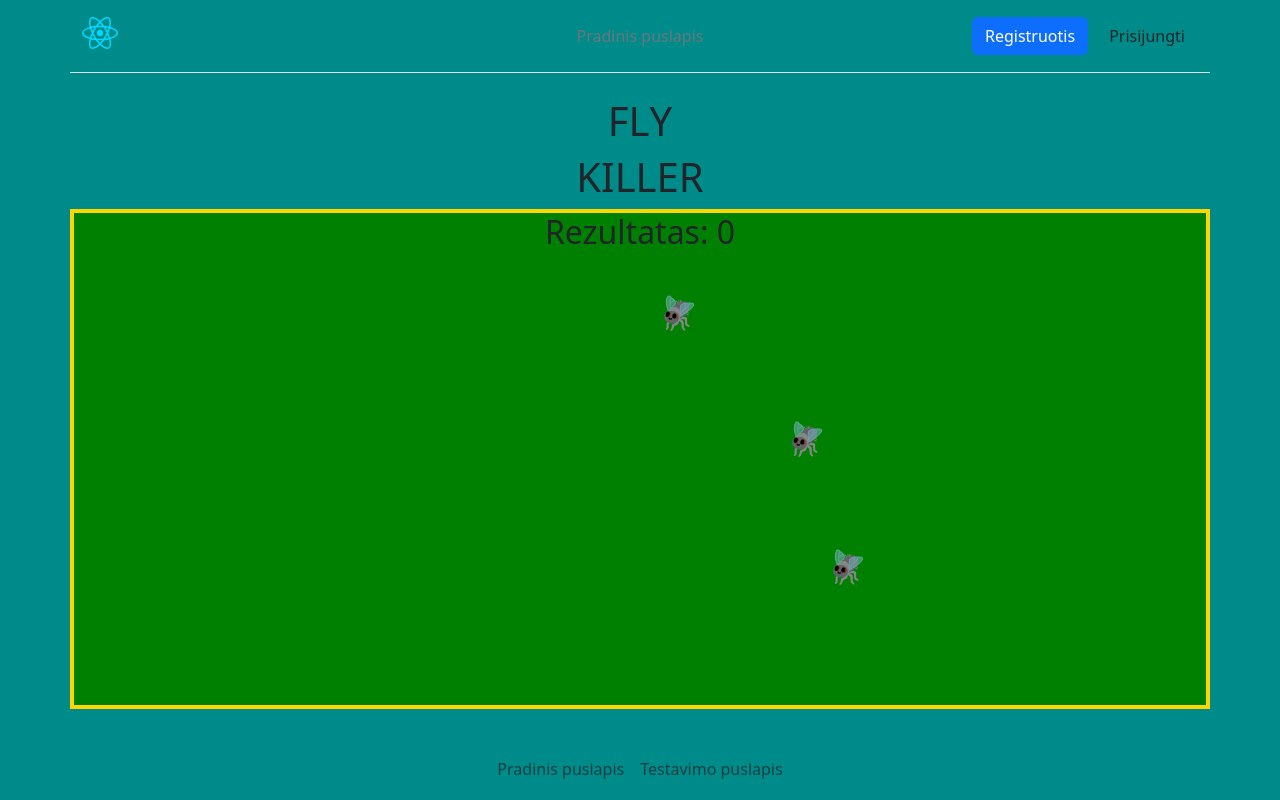
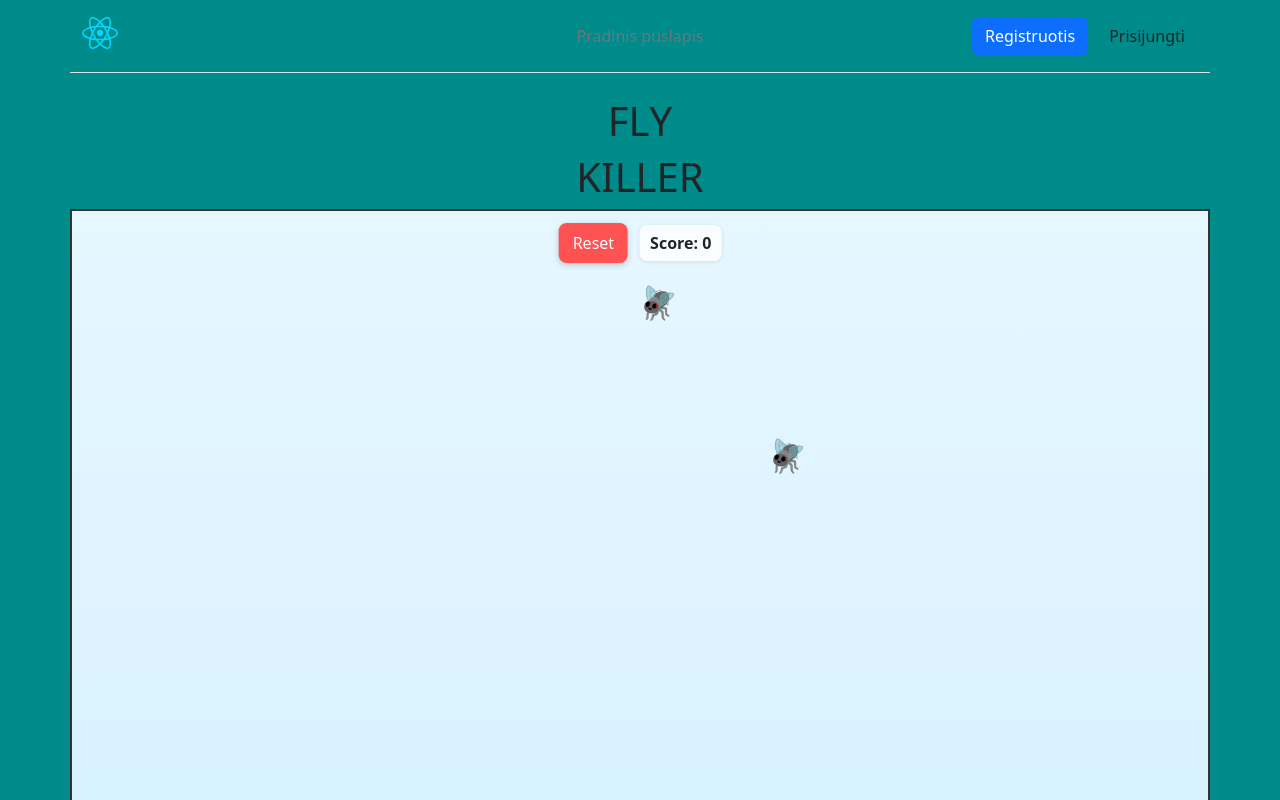
Before and after one commit to PovDai/55-grupe-egzas, a React (Vite) app in the folder client/: page /testing/1 in a window 1280 px wide. Shown: the top 800 px of the page. Built offline with nearby package versions, Linux system fonts and the light colour scheme.

Commit message:
little flye killer update

```diff
--- /dev/null
+++ b/client/src/components/Cursor.jsx
@@ -0,0 +1,60 @@
+import React,{useState,useEffect,} from "react";
+export function CustomCursor() {
+  const [pos, setPos] = useState({ x: -100, y: -100 });
+
+  useEffect(() => {
+    const move = (e) => {
+      setPos({ x: e.clientX, y: e.clientY });
+    };
+    window.addEventListener("mousemove", move);
+    return () => window.removeEventListener("mousemove", move);
+  }, []);
+
+  // crosshair stilius: raudonas apskritimas su kryžiuku
+  return (
+    <div
+      aria-hidden
+      style={{
+        position: "fixed",
+        top: pos.y - 20,
+        left: pos.x - 20,
+        width: 40,
+        height: 40,
+        pointerEvents: "none", // kad nekliudytų klikams
+        zIndex: 1000,
+        display: "flex",
+        alignItems: "center",
+        justifyContent: "center",
+      }}
+    >
+      <div
+        style={{
+          position: "absolute",
+          width: 40,
+          height: 40,
+          borderRadius: "50%",
+          border: "3px solid red",
+          boxSizing: "border-box",
+        }}
+      />
+      <div
+        style={{
+          position: "absolute",
+          width: 26,
+          height: 2,
+          background: "red",
+          transform: "rotate(45deg)",
+        }}
+      />
+      <div
+        style={{
+          position: "absolute",
+          width: 26,
+          height: 2,
+          background: "red",
+          transform: "rotate(-45deg)",
+        }}
+      />
+    </div>
+  );
+}
--- a/client/src/pages/public/TestInner.jsx
+++ b/client/src/pages/public/TestInner.jsx
@@ -1,38 +1,80 @@
 
-import { Link } from "react-router";
-import React, { useState, useEffect } from "react";
 
+import React, { useEffect, useRef, useState } from "react";
+import { CustomCursor } from "../../components/Cursor";
 
 
 // 👇 Pagrindinis komponentas
 export function TestInner() {
-  const [flies, setFlies] = useState([]);
+   const [flies, setFlies] = useState([]); // { id, x, y }
   const [score, setScore] = useState(0);
+  const spawnIntervalRef = useRef(null);
+  const timeoutsRef = useRef(new Map()); // maps flyId -> timeoutId
 
-  // Sugeneruoti naują musę kas 1.5 sek
+  // Spawn muses kas 1.5s
   useEffect(() => {
-    const interval = setInterval(() => {
-      const id = Math.random().toString(36).substr(2, 9);
-      const x = Math.random() * 90; // atsitiktinė pozicija %
-      const y = Math.random() * 80;
-      setFlies((prev) => [...prev, { id, x, y }]);
-    }, 1500);
-
-    return () => clearInterval(interval);
+    startSpawning();
+    return () => {
+      stopSpawning();
+      clearAllTimeouts();
+    };
+    // eslint-disable-next-line react-hooks/exhaustive-deps
   }, []);
 
-  // Pašalinti musę po 3 sek jei nepataikyta
-  useEffect(() => {
-    const timeout = setInterval(() => {
-      setFlies((prev) => prev.filter((fly) => fly.keep !== false));
+  const startSpawning = () => {
+    if (spawnIntervalRef.current) return;
+    spawnIntervalRef.current = setInterval(() => {
+      const id = Math.random().toString(36).substr(2, 9);
+      const x = Math.random() * 90; // % from left
+      const y = Math.random() * 80; // % from top
+      setFlies((prev) => [...prev, { id, x, y }]);
+
+      // automatinis pašalinimas po 3s
+      const t = setTimeout(() => {
+        setFlies((prev) => prev.filter((f) => f.id !== id));
+        timeoutsRef.current.delete(id);
       }, 3000);
+      timeoutsRef.current.set(id, t);
+    }, 1500);
+  };
 
-    return () => clearInterval(timeout);
-  }, []);
+  const stopSpawning = () => {
+    if (spawnIntervalRef.current) {
+      clearInterval(spawnIntervalRef.current);
+      spawnIntervalRef.current = null;
+    }
+  };
+
+  const clearAllTimeouts = () => {
+    for (const t of timeoutsRef.current.values()) {
+      clearTimeout(t);
+    }
+    timeoutsRef.current.clear();
+  };
 
   const hitFly = (id) => {
-    setFlies((prev) => prev.filter((fly) => fly.id !== id));
-    setScore(score + 1);
+    // pašalinam musę ir pridedam tašką
+    setFlies((prev) => prev.filter((f) => f.id !== id));
+    setScore((s) => s + 1);
+
+    // išvalom timeout'ą jei yra
+    const t = timeoutsRef.current.get(id);
+    if (t) {
+      clearTimeout(t);
+      timeoutsRef.current.delete(id);
+    }
+  };
+
+  const handleReset = () => {
+    // sustabdom spawn
+    stopSpawning();
+    // išvalom visus timeout'us
+    clearAllTimeouts();
+    // išvalom flies ir score
+    setFlies([]);
+    setScore(0);
+    // vėl pradedam spawn
+    startSpawning();
   };
 
 
@@ -59,35 +101,86 @@ export function TestInner() {
       style={{
         position: "relative",
         width: "100%",
-        height: "500px",
-        border: "4px solid gold",
+        height: "600px",
+        border: "2px solid #333",
         overflow: "hidden",
-        background: "green",
+        background: "linear-gradient(180deg, #e6f7ff 0%, #d9f2ff 100%)",
+        cursor: "none", // paslepiam native kursorių
+        userSelect: "none",
       }}
     >
-      <h2>Rezultatas: {score}</h2>
+      {/* Viršutinė juosta: Reset + Score */}
+      <div
+        style={{
+          position: "absolute",
+          top: 12,
+          left: "50%",
+          transform: "translateX(-50%)",
+          display: "flex",
+          gap: 12,
+          alignItems: "center",
+          zIndex: 20,
+        }}
+      >
+        <button
+          onClick={handleReset}
+          style={{
+            padding: "8px 14px",
+            fontSize: 16,
+            borderRadius: 8,
+            border: "none",
+            background: "#ff5252",
+            color: "white",
+            cursor: "pointer",
+            boxShadow: "0 2px 6px rgba(0,0,0,0.2)",
+          }}
+        >
+          Reset
+        </button>
+        <div
+          aria-live="polite"
+          style={{
+            background: "rgba(255,255,255,0.8)",
+            padding: "6px 10px",
+            borderRadius: 8,
+            fontWeight: "600",
+            boxShadow: "0 1px 4px rgba(0,0,0,0.1)",
+          }}
+        >
+          Score: {score}
+        </div>
+      </div>
+
+      {/* Play area (flies) */}
       {flies.map((fly) => (
         <div
           key={fly.id}
           onClick={() => hitFly(fly.id)}
+          role="button"
+          tabIndex={0}
+          onKeyDown={(e) => {
+            if (e.key === "Enter" || e.key === " ") hitFly(fly.id);
+          }}
           style={{
             position: "absolute",
             top: `${fly.y}%`,
             left: `${fly.x}%`,
-      fontSize: "2rem",
-      cursor: "crosshair",
+            transform: "translate(-50%, -50%)",
+            fontSize: 32,
+            lineHeight: 1,
+            cursor: "none", // native hidden, but keep explicit
+            userSelect: "none",
+            zIndex: 10,
           }}
         >
           🪰
         </div>
+      ))}
 
-
-      ))}
+      {/* Custom red crosshair cursor (follows mouse) */}
+      <CustomCursor />
         </div>
-
-
       </div>
-
       </div>
-  )
+  );
 }
```
Lines whose indentation alone changed are shown as unchanged.
